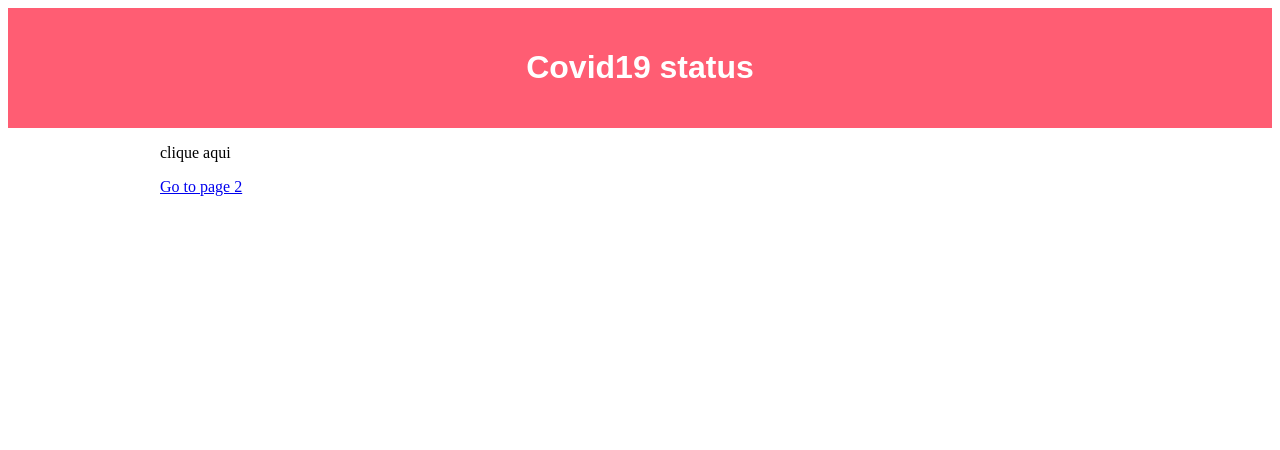
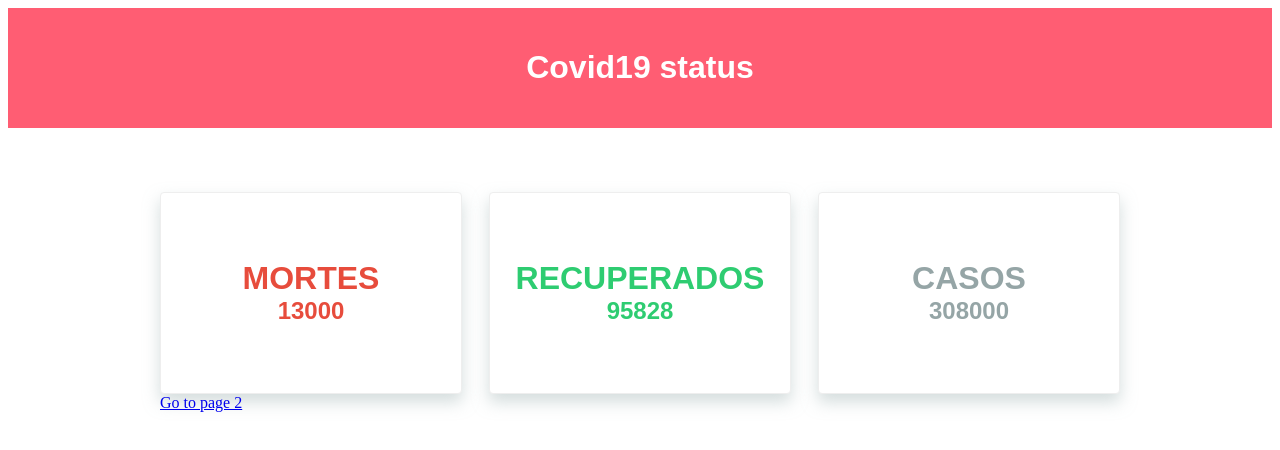
Before and after one commit to guilhermealvestavares/covid19status, a Gatsby site: page / in a window 1280 px wide. Built offline with nearby package versions, Linux system fonts and the light colour scheme; Gatsby itself is replaced by a stand-in of ours; no server answers.

Commit message:
adiciona layout inicial

```diff
--- a/src/components/InfosWorld/InfosWorld.js
+++ b/src/components/InfosWorld/InfosWorld.js
@@ -1,17 +1,30 @@
-import React, { useState } from "react"
-import axios from 'axios'
-
-
-const reqByCountries = (country) => {
-  axios.get(`https://coronavirus-19-api.herokuapp.com/countries/${country}`)
-    .then(res => {
-      const data = res.data;
-      console.log(data);
-  })
-}
+import React from "react"
+import { reqByWorld, reqByCountries } from '../../services/dataCovid/dataCovid.js'
+import { GridBetween, CardPrimary, TitleCard, InfoCard } from '../gridComponents/styled.js'
 
 const InfosWorld = ({ }) => (
-    <p onClick={reqByCountries('brazil')}>clique aqui</p>
+  <>
+  <GridBetween
+    margin='64px 0 0 0'
+    onload={reqByWorld('all')}
+  >
+    <CardPrimary>
+      <TitleCard color='#e74c3c'>Mortes</TitleCard>
+      <InfoCard color='#e74c3c'>13000</InfoCard>
+    </CardPrimary>
+
+    <CardPrimary>
+      <TitleCard color='#2ecc71'>Recuperados</TitleCard>
+      <InfoCard color='#2ecc71'>95828</InfoCard>
+    </CardPrimary>
+
+    <CardPrimary>
+      <TitleCard color='#95a5a6'>Casos</TitleCard>
+      <InfoCard color='#95a5a6'>308000</InfoCard>
+    </CardPrimary>
+  </GridBetween>
+
+  </>
   )
 
   export default InfosWorld
--- /dev/null
+++ b/src/components/gridComponents/styled.js
@@ -0,0 +1,51 @@
+import styled from 'styled-components'
+
+const GridBetween = styled.div`
+    display: flex;
+    width: 100%;
+    justify-content: space-between;
+    padding: ${props => props.padding};
+    margin: ${props => props.margin};
+`
+
+const CardPrimary = styled.div`
+    display: flex;
+    justify-content: center;
+    align-items: center;
+    flex-direction: column;
+    width: 100%;
+    max-width: 300px;
+    height: 200px;
+    background: rgb(255, 255, 255);
+    border-radius: 4px;
+    border: 1px solid rgb(238, 238, 238);
+    box-shadow: 0px 8px 16px 0px rgba(170, 187, 187, 0.5);
+    padding: ${props => props.padding};
+    margin: ${props => props.margin};
+`
+
+const TitleCard = styled.h3`
+    text-transform: uppercase;
+    font-weight: 600;
+    color: ${props => props.color};
+    font-family: 'Nunito', arial;
+    font-size: 32px;
+    margin: 0;
+    padding: 0;
+`
+
+const InfoCard = styled.p`
+    text-transform: uppercase;
+    font-weight: 600;
+    color: ${props => props.color};
+    font-family: 'Nunito', arial;
+    font-size: 24px;
+    margin: 0;
+    padding: 0;
+`
+
+
+
+
+
+export { GridBetween, CardPrimary, TitleCard,InfoCard }
--- a/src/components/layout.css
+++ b/src/components/layout.css
@@ -1,13 +1,14 @@
 @import url('https://fonts.googleapis.com/css?family=Nunito&display=swap');
 
 html {
-  font-family: 'Nunito', sans-serif;
+  font-family: 'Nunito', arial;
   -ms-text-size-adjust: 100%;
   -webkit-text-size-adjust: 100%;
 }
 
 * {
   margin: 0;
+  font-family: 'Nunito', arial;
 }
 
 body {
@@ -238,8 +239,7 @@ h1 {
   padding-top: 0;
   margin-bottom: 1.45rem;
   color: inherit;
-  font-family: -apple-system, BlinkMacSystemFont, Segoe UI, Roboto, Oxygen,
-    Ubuntu, Cantarell, Fira Sans, Droid Sans, Helvetica Neue, sans-serif;
+   font-family: 'Nunito', arial;
   font-weight: bold;
   text-rendering: optimizeLegibility;
   font-size: 2.25rem;
@@ -255,8 +255,7 @@ h2 {
   padding-top: 0;
   margin-bottom: 1.45rem;
   color: inherit;
-  font-family: -apple-system, BlinkMacSystemFont, Segoe UI, Roboto, Oxygen,
-    Ubuntu, Cantarell, Fira Sans, Droid Sans, Helvetica Neue, sans-serif;
+   font-family: 'Nunito', arial;
   font-weight: bold;
   text-rendering: optimizeLegibility;
   font-size: 1.62671rem;
@@ -272,8 +271,7 @@ h3 {
   padding-top: 0;
   margin-bottom: 1.45rem;
   color: inherit;
-  font-family: -apple-system, BlinkMacSystemFont, Segoe UI, Roboto, Oxygen,
-    Ubuntu, Cantarell, Fira Sans, Droid Sans, Helvetica Neue, sans-serif;
+   font-family: 'Nunito', arial;
   font-weight: bold;
   text-rendering: optimizeLegibility;
   font-size: 1.38316rem;
@@ -289,8 +287,7 @@ h4 {
   padding-top: 0;
   margin-bottom: 1.45rem;
   color: inherit;
-  font-family: -apple-system, BlinkMacSystemFont, Segoe UI, Roboto, Oxygen,
-    Ubuntu, Cantarell, Fira Sans, Droid Sans, Helvetica Neue, sans-serif;
+   font-family: 'Nunito', arial;
   font-weight: bold;
   text-rendering: optimizeLegibility;
   font-size: 1rem;
@@ -306,8 +303,7 @@ h5 {
   padding-top: 0;
   margin-bottom: 1.45rem;
   color: inherit;
-  font-family: -apple-system, BlinkMacSystemFont, Segoe UI, Roboto, Oxygen,
-    Ubuntu, Cantarell, Fira Sans, Droid Sans, Helvetica Neue, sans-serif;
+   font-family: 'Nunito', arial;
   font-weight: bold;
   text-rendering: optimizeLegibility;
   font-size: 0.85028rem;
@@ -324,7 +320,7 @@ h6 {
   margin-bottom: 1.45rem;
   color: inherit;
   font-family: -apple-system, BlinkMacSystemFont, Segoe UI, Roboto, Oxygen,
-    Ubuntu, Cantarell, Fira Sans, Droid Sans, Helvetica Neue, sans-serif;
+    Ubuntu, Cantarell, Fira Sans, Droid Sans, Helvetica Neue, arial;
   font-weight: bold;
   text-rendering: optimizeLegibility;
   font-size: 0.78405rem;
--- a/src/services/dataCovid/dataCovid.js
+++ b/src/services/dataCovid/dataCovid.js
@@ -1,14 +1,22 @@
 import axios from 'axios'
+import React, {useState} from 'react'
 
-const getCasesForCountries = async country => {
-    try {
-      const response = await axios.get(
-        `https://coronavirus-19-api.herokuapp.com/countries/${country}`,
-      )
-      console.log(response.data);
-    } catch (e) {
-      return null
-    }
-  }
+const reqByCountries = (country) => {
+  axios.get(`https://coronavirus-19-api.herokuapp.com/countries/${country}`)
+   .then(res => {
+     const data = res.data;
+     console.log(data);
+     return data;
+ })
+}
 
-  export { getCasesForCountries }
+const reqByWorld = () => {
+axios.get(`https://coronavirus-19-api.herokuapp.com/all`)
+.then(res => {
+  const data = res.data;
+  console.log(data);
+  return data;
+})
+}
+
+export { reqByWorld, reqByCountries }
```
Also changed, not shown: src/components/gridComponents/gridComponents.js (added).
